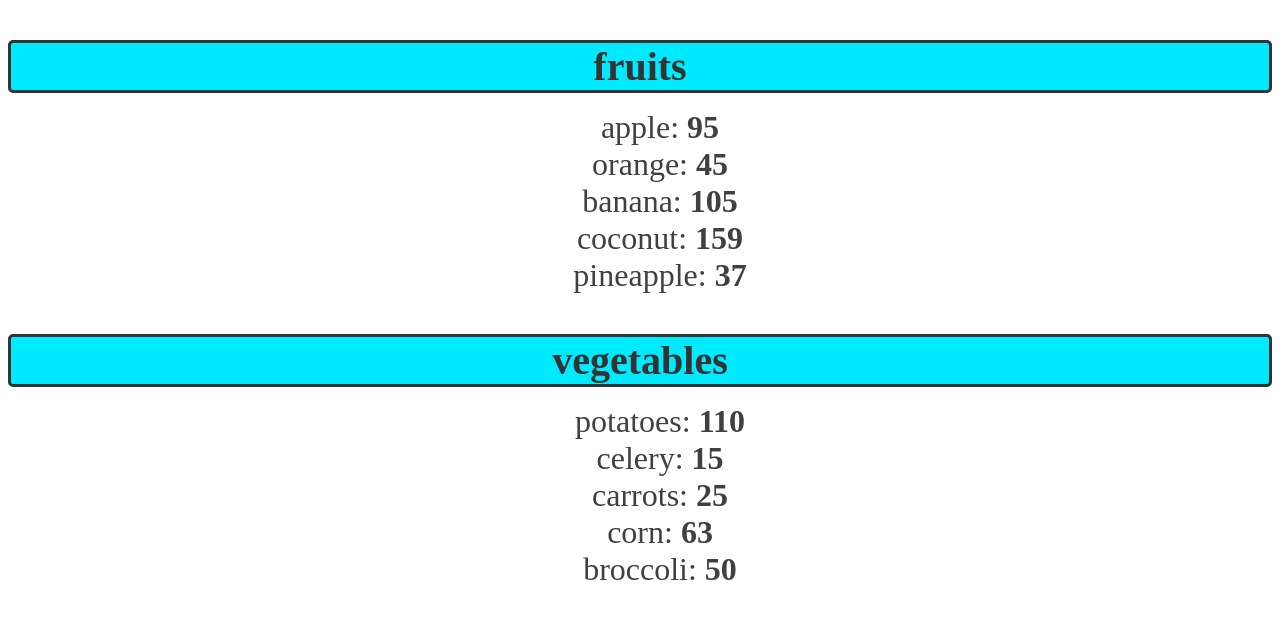
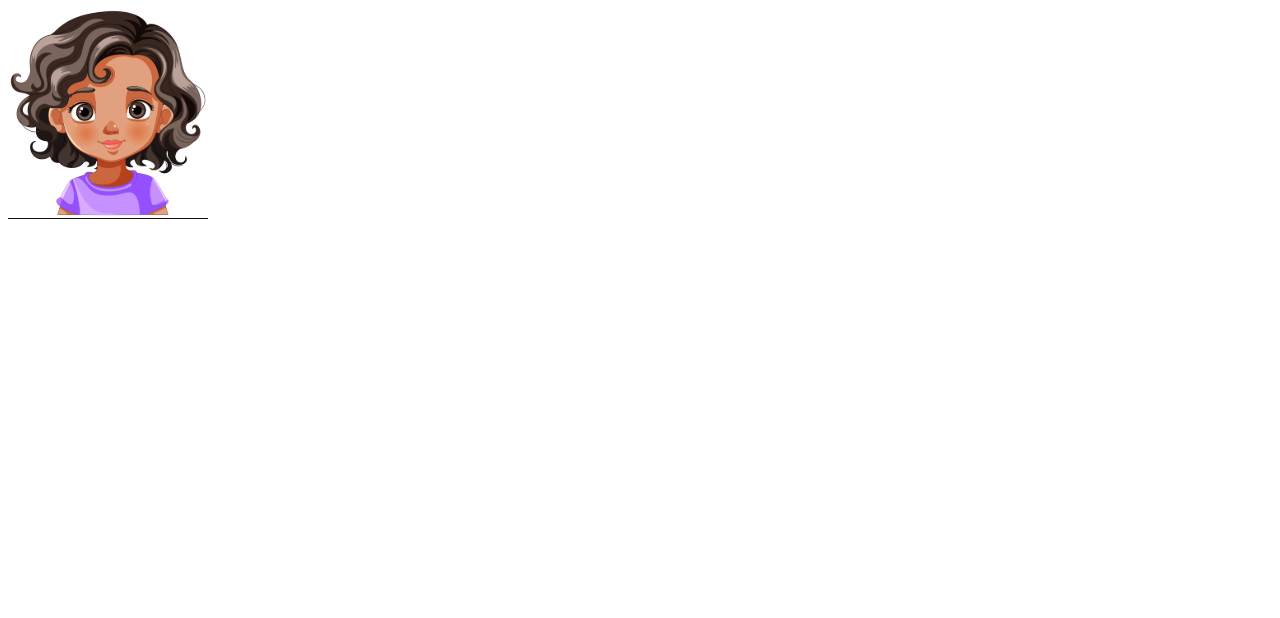
Before and after one commit to janet-barbie/React-crash-course, a React (Vite) app in the folder react-app/: page / in a window 1280 px wide. Shown: the top 618 px of the page. Built offline with nearby package versions, Linux system fonts and the light colour scheme.

Commit message:
click events

```diff
--- a/react-app/src/App.jsx
+++ b/react-app/src/App.jsx
@@ -6,26 +6,15 @@
 import Student from './Student.jsx'
 import UserGreeting from './UserGreeting.jsx'
 import List from './List.jsx'
+import ProfilePicture from './ProfilePicture.jsx'
+
 
 function App() {
-    const fruits = [
-        { id: 1, name: "apple", calories: 95 },
-        { id: 2, name: "orange", calories: 45 },
-        { id: 3, name: "banana", calories: 105 },
-        { id: 4, name: "coconut", calories: 159 },
-        { id: 5, name: "pineapple", calories: 37 },
-      ];
-      const vegetables = [
-        { id: 6, name: "potatoes", calories: 110 },
-        { id: 7, name: "celery", calories: 15 },
-        { id: 8, name: "carrots", calories: 25 },
-        { id: 9, name: "corn", calories: 63 },
-        { id: 10, name: "broccoli", calories: 50 },
-      ];
+
 return(
  <>
- {fruits.length > 0 && <List items={fruits} category="fruits"/> }
- {vegetables.length > 0 ? <List items={vegetables} category="vegetables"/>: null }
+{/* <Button/> */}
+<ProfilePicture/>
  </>
 
 )
--- a/react-app/src/Button.jsx
+++ b/react-app/src/Button.jsx
@@ -1,17 +1,24 @@
+
+// function Button(){
+//     const styles ={
+
+//             backgroundColor: "hsl(200,100%,50%)",
+//             color: "white",
+//             padding: "10px 20px",
+//             borderRadius: "5px",
+//             border: "none",
+//             cursor: "pointer"
+
+//     }
+
+//     return<button style={styles}>click me</button>
+
+// }
+// export default Button
 
 function Button(){
-    const styles ={
-
-            backgroundColor: "hsl(200,100%,50%)",
-            color: "white",
-            padding: "10px 20px",
-            borderRadius: "5px",
-            border: "none",
-            cursor: "pointer"
-
-    }
-
-    return<button style={styles}>click me</button>
-
+    let count = 0
+    const handleClick = (e) => e.target.textContent = "OUCH!"
+    return(<button onDoubleClick={(e)=> handleClick(e)}>click me</button>)
 }
 export default Button
--- /dev/null
+++ b/react-app/src/ProfilePicture.jsx
@@ -0,0 +1,8 @@
+function ProfilePicture(){
+  const imageUrl = './src/assets/profile-img.jpg'
+
+  const handleClick = (e)=> e.target.style.display = "none"
+  return(<img onClick={(e)=> handleClick(e)}src={imageUrl}></img> )
+}
+
+export default ProfilePicture
```
